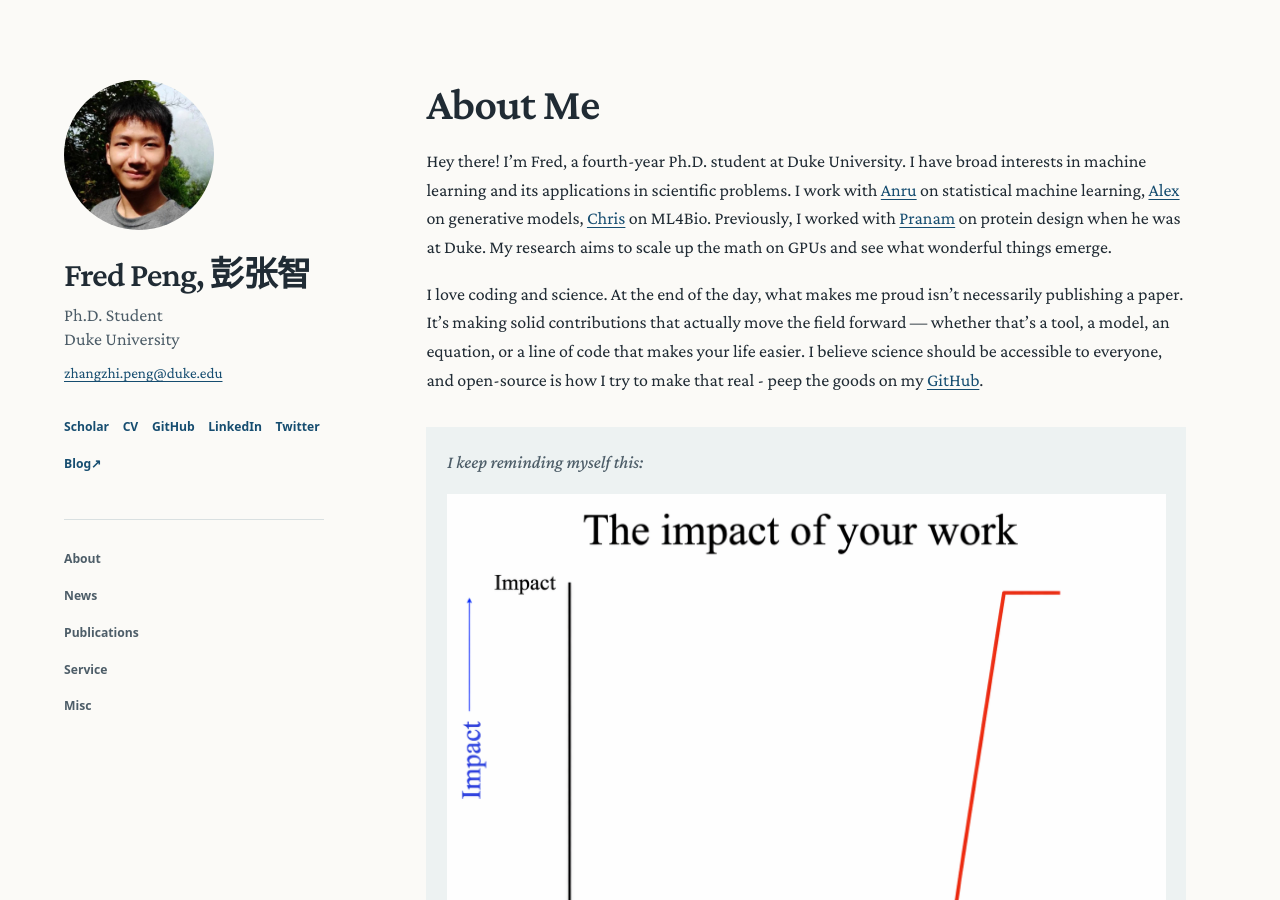
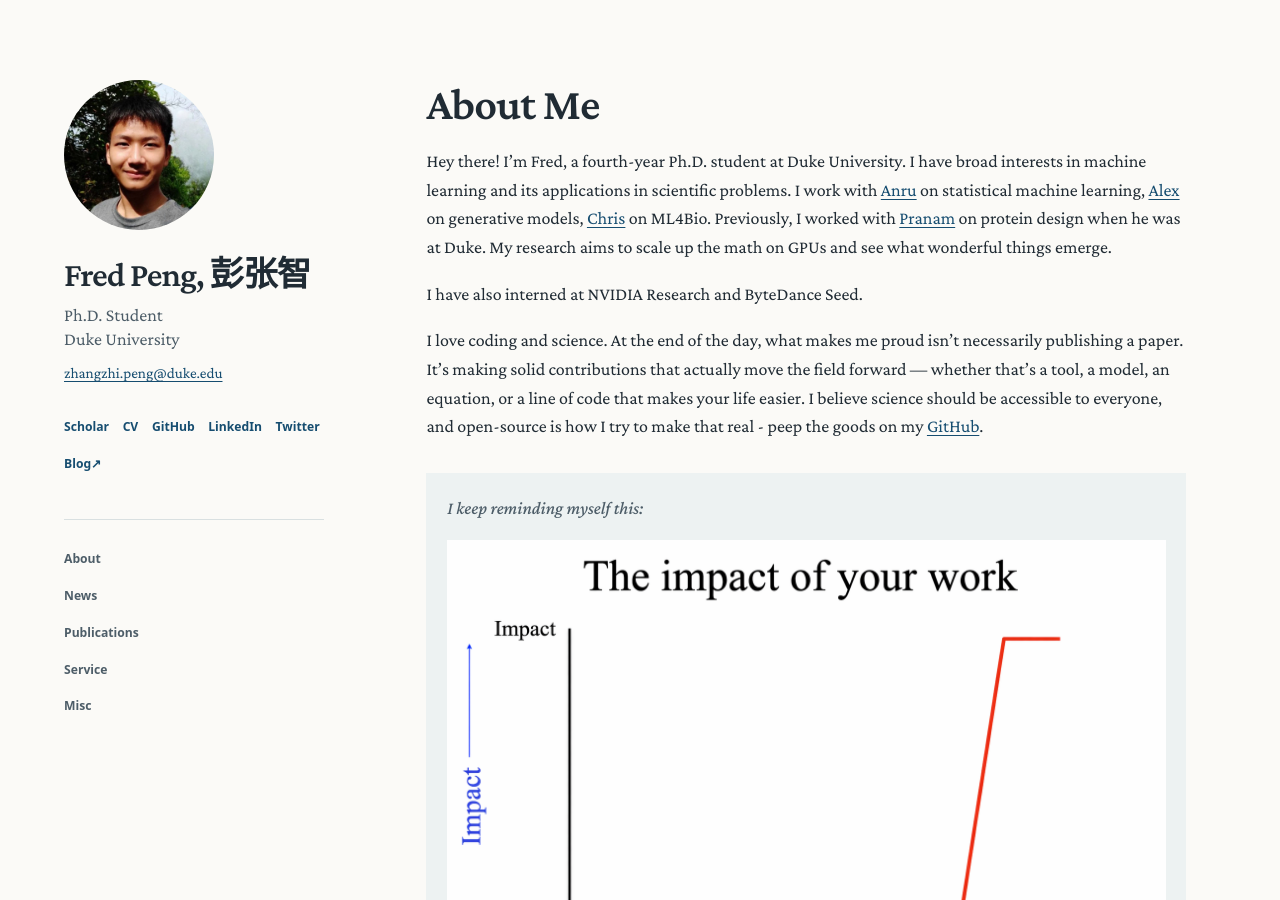
Before and after one commit to pengzhangzhi/home, a Jekyll site: the page built from index.md, in a window 1280 px wide and 900 px high. Built offline with Jekyll 4.4.1, drawn with Linux system fonts in a browser that asks for light colours; our own code applies the rules of GitHub Pages for plain Markdown files.

Commit message:
Add research internships to bio

```diff
--- a/index.md
+++ b/index.md
@@ -6,6 +6,8 @@ layout: homepage
 
 Hey there! I’m Fred, a fourth-year Ph.D. student at Duke University. I have broad interests in machine learning and its applications in scientific problems. I work with [Anru](https://anruzhang.github.io/) on statistical machine learning, [Alex](https://www.alextong.net/) on generative models, [Chris](https://christian.dallago.us/) on ML4Bio. Previously, I worked with [Pranam](https://www.chatterjeelab.com/) on protein design when he was at Duke.
 My research aims to scale up the math on GPUs and see what wonderful things emerge.
+
+I have also interned at NVIDIA Research and ByteDance Seed.
 
 I love coding and science. At the end of the day, what makes me proud isn’t necessarily publishing a paper. It’s making solid contributions that actually move the field forward — whether that’s a tool, a model, an equation, or a line of code that makes your life easier. I believe science should be accessible to everyone, and open-source is how I try to make that real - peep the goods on my [GitHub](https://github.com/pengzhangzhi).
 
```
